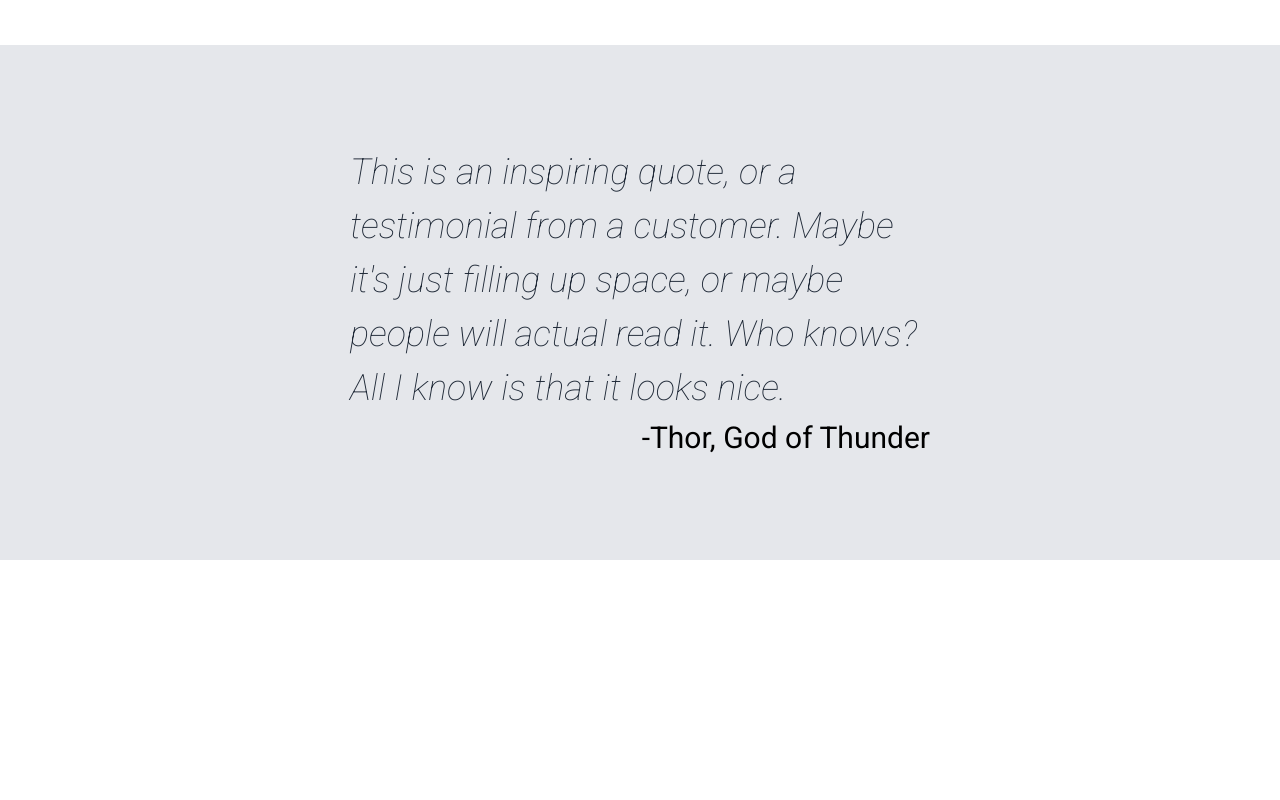
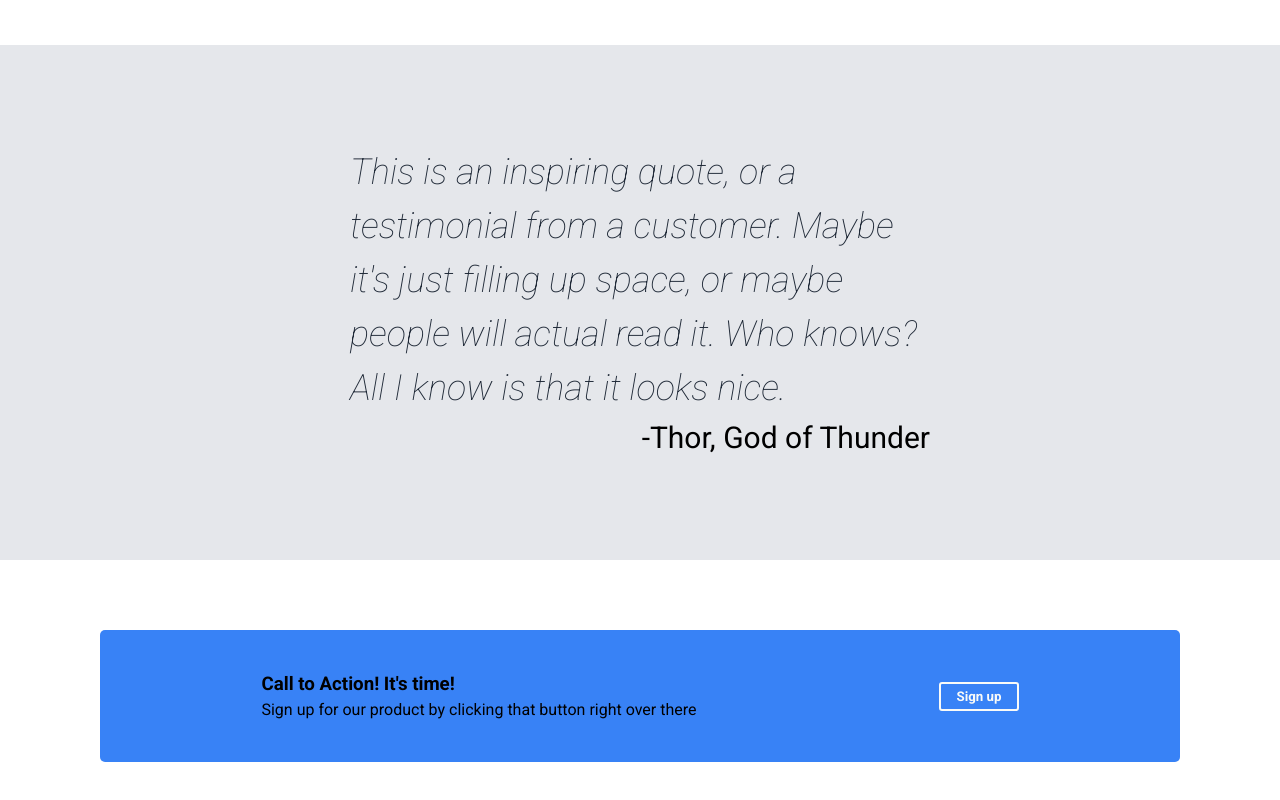
Before and after one commit to codedianq/landing-page, a plain HTML site: page index.html in a window 1280 px wide. Shown: the part 937-1737 px from the top of the page. Before the commit the page ends 1497 px from the top, so only its background shows below. Drawn offline with Linux system fonts and the light colour scheme.

Commit message:
Edit index.html and style.css
Added sign-up section using flexbox

```diff
--- a/index.html
+++ b/index.html
@@ -69,5 +69,16 @@
                 </p>
             </div>
         </div>
+        <!-- for sign-up box -->
+        <div class="sign-up">
+            <div class="container">
+                <div class="message">
+                    <h3>Call to Action! It's time!</h3>
+                    <p>Sign up for our product by clicking that button right over there</p></div>
+
+                <button>Sign up</button>
+            </div>
+
+        </div>
     </body>
 </html>
--- a/style.css
+++ b/style.css
@@ -140,3 +140,23 @@ body {
     font-size: 30px;
     align-self: flex-end;
 }
+
+/* style for sign-up section */
+.sign-up .container {
+    margin: 70px 100px;
+    background-color: #3882f6;
+    padding: 40px;
+    border-radius: 5px;
+    display: flex;
+    justify-content: space-around;
+    align-items: center;
+}
+
+.sign-up button {
+    padding: 5px 15px;
+    background-color: #3882f6;
+    color: #f9faf8;
+    font-weight: bold;
+    border-radius: 3px;
+    border: 2px solid #f9faf8;
+}
```
